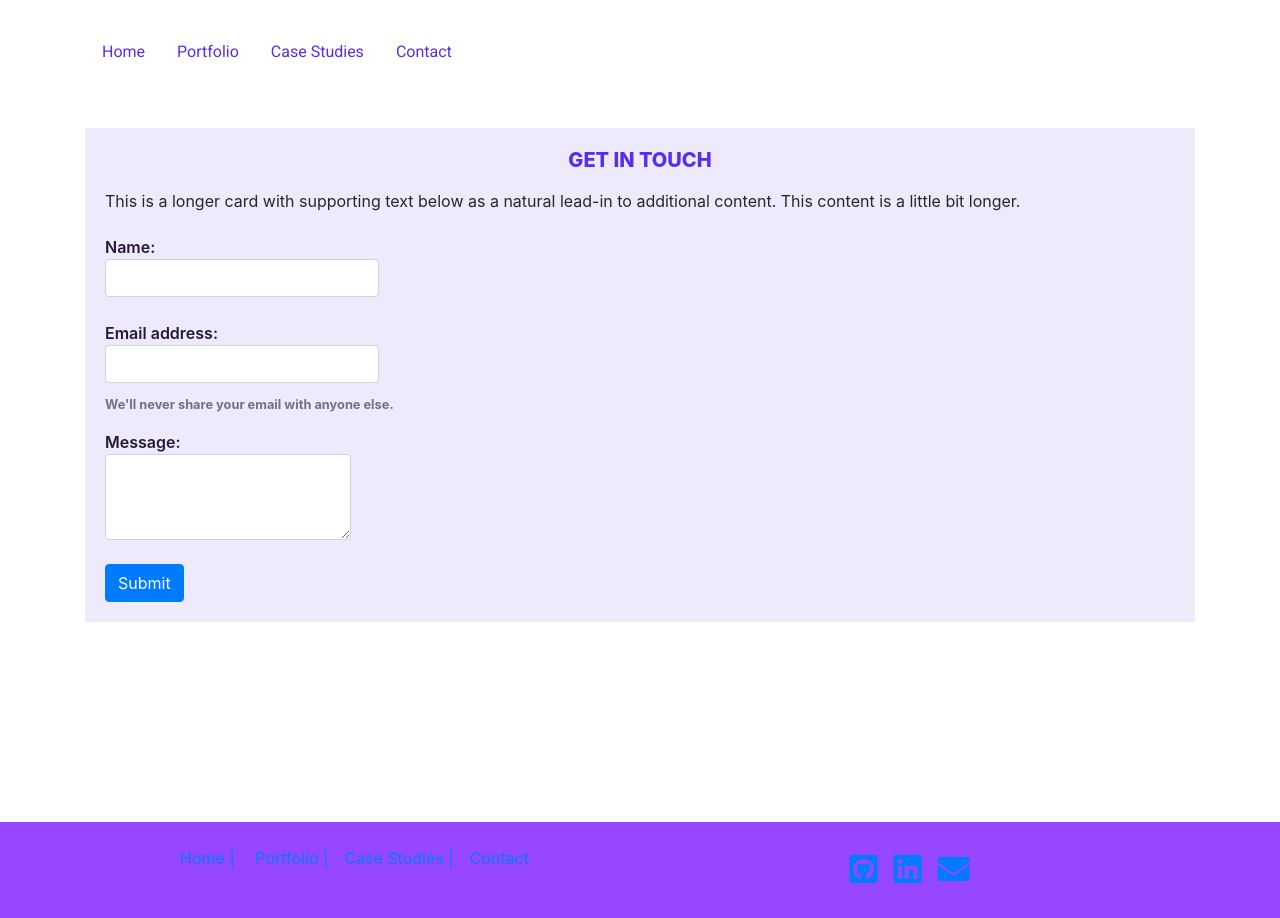
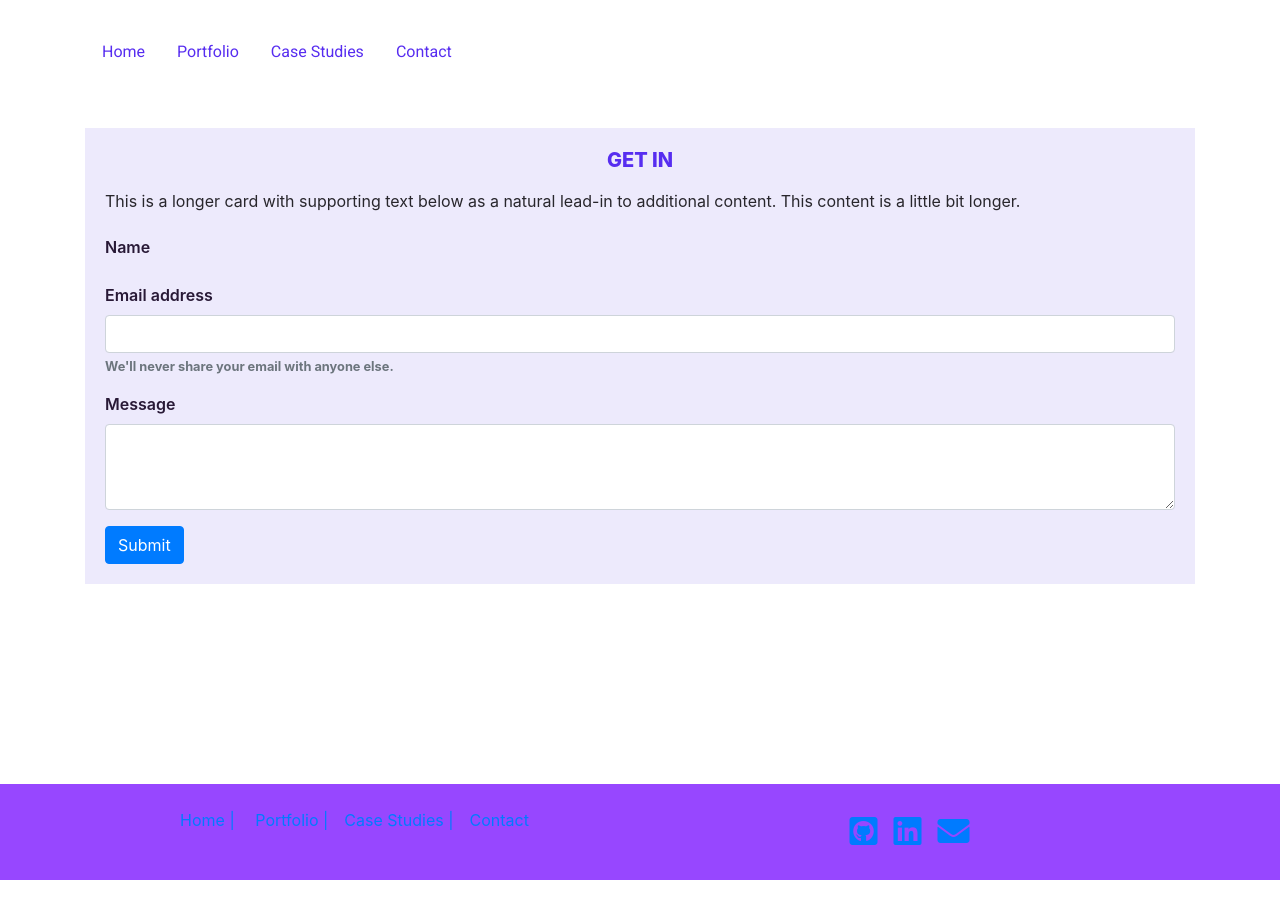
Before and after one commit to AminaTheUnicorn/react-portfolio, a React (Create React App) app: page /contact in a window 1280 px wide. After the commit the page ends 880 px from the top, so only its background shows below. Built offline with nearby package versions, Linux system fonts and the light colour scheme.

Commit message:
debugging contact form; form-name added

```diff
--- a/src/pages/Contact/Contact.js
+++ b/src/pages/Contact/Contact.js
@@ -9,19 +9,21 @@ function Contact() {
   <div class="col mb-4">
     <div class="border-0 card">
       <div class="card-body">
-        <h5 class="text-center card-title">GET IN TOUCH</h5>
+        <h5 class="text-center card-title">GET IN </h5>
         <p class="card-text">This is a longer card with supporting text below as a natural lead-in to additional content. This content is a little bit longer.</p>
-        <form name="contact" method="POST" data-netlify="true">
+        <form name="contact" method="post" data-netlify="true">
           <div class="form-group">
-            <label>Name: <input type="text" name="name" class="form-control" id="Inputname1" aria-describedby="nameHelp"/></label>
-
+            <label>Name</label>
+            <input type="hidden" name="form-name" value="contact" class="form-control" id="Inputname1" />
           </div>
           <div class="form-group">
-            <label>Email address: <input type="email" name="email" class="form-control" id="InputEmail1" aria-describedby="emailHelp"/></label>
+            <label>Email address</label>
+            <input type="email" name="email" class="form-control" id="InputEmail1" aria-describedby="emailHelp"/>
             <small id="emailHelp" class="form-text text-muted">We'll never share your email with anyone else.</small>
           </div>
           <div class="form-group">
-             <label for="exampleFormControlTextarea1">Message: <textarea class="form-control" name="message" id="exampleFormControlTextarea1" rows="3"></textarea></label>
+             <label for="exampleFormControlTextarea1">Message</label>
+            <textarea class="form-control" name="message" id="exampleFormControlTextarea1" rows="3"></textarea>
           </div>
 
           <button type="submit" class="btn btn-primary">Submit</button>
```
